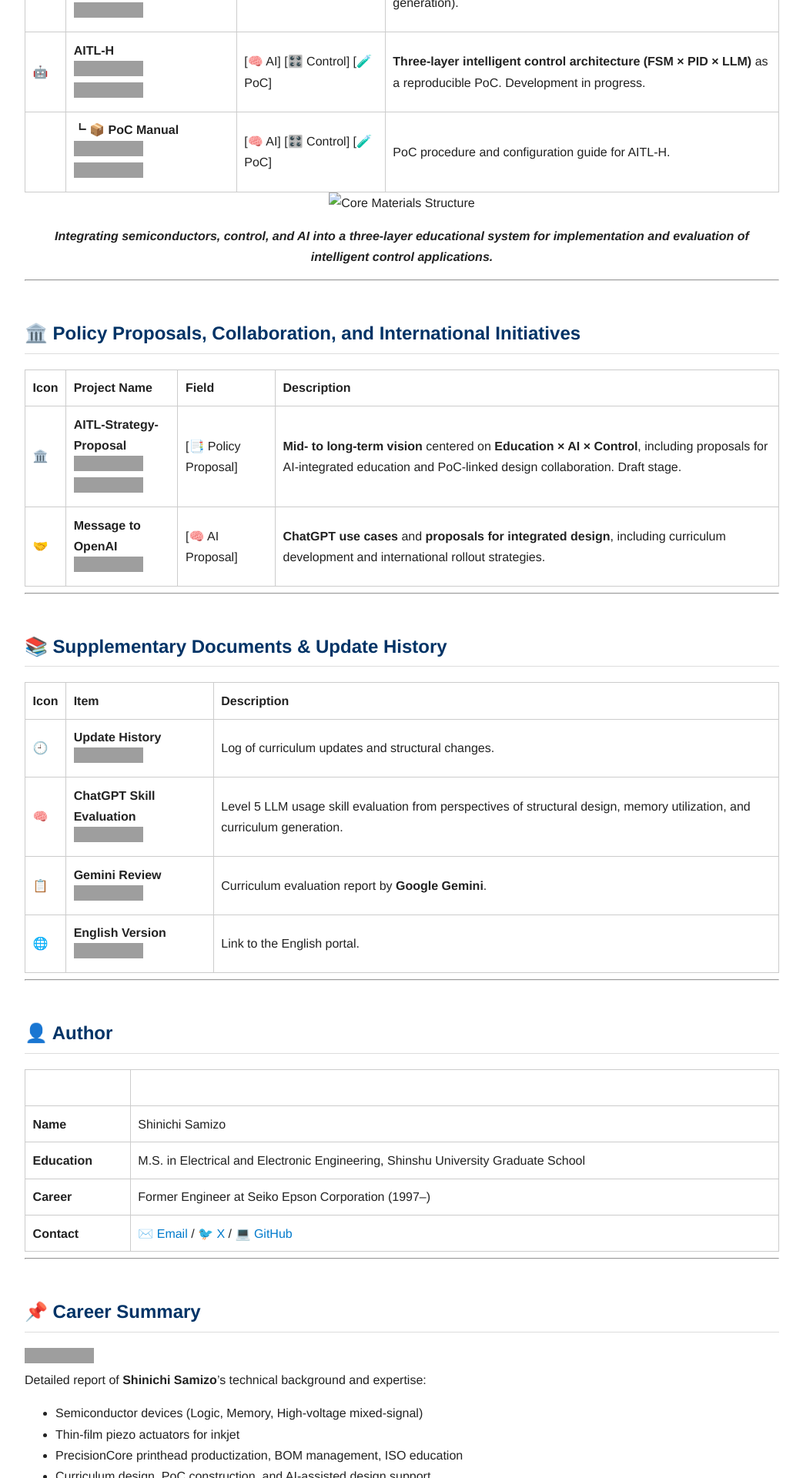
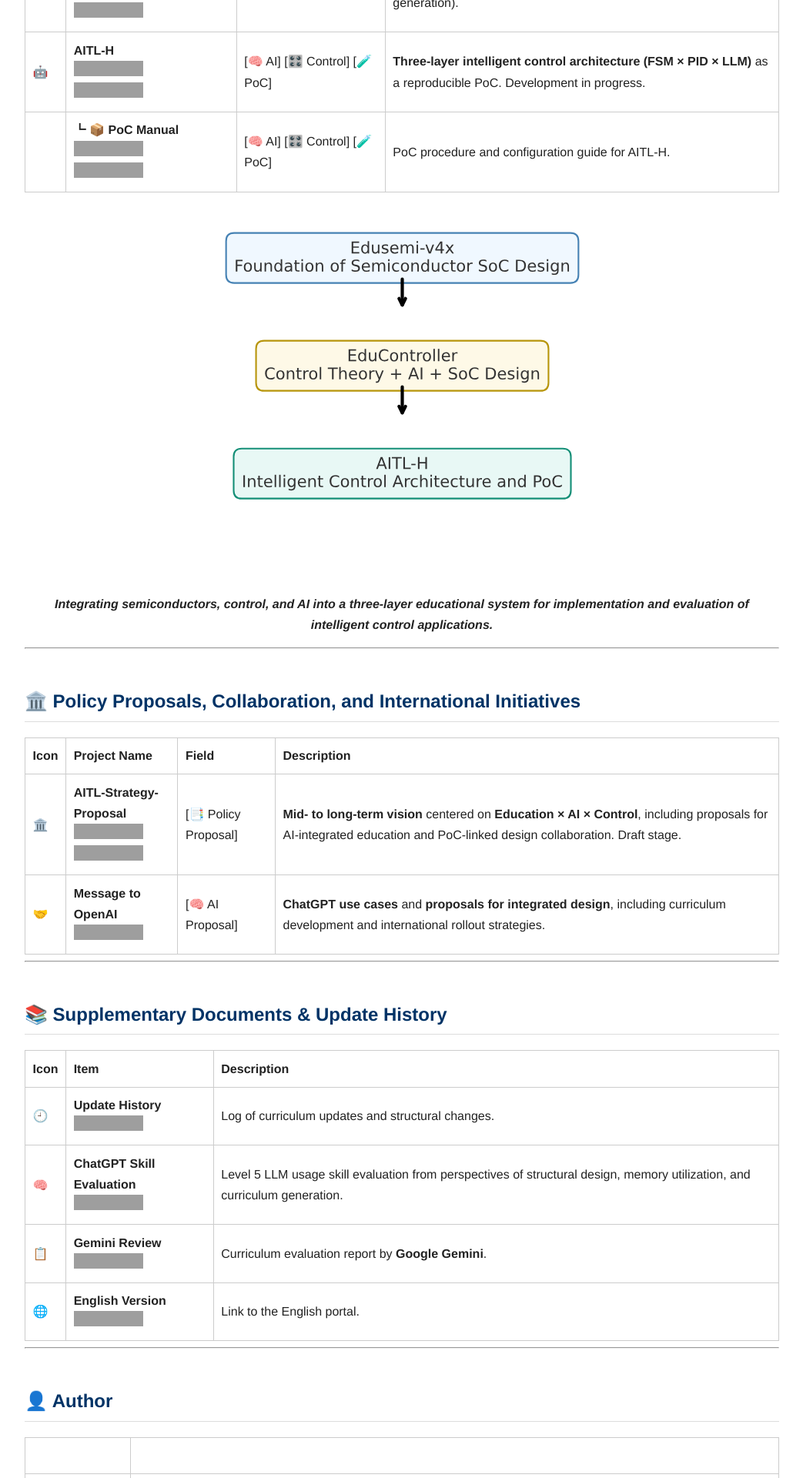
Before and after one commit to Samizo-AITL/Samizo-AITL.github.io, a Jekyll site: the page built from en/index.md, in a window 1280 px wide. Shown: the part 3395-5315 px from the top of the page at 77% size, without its empty margins (118-1161 px from the left). Built offline with Jekyll 4.4.1, drawn with Linux system fonts in a browser that asks for light colours; grey boxes are pictures that could not be loaded.

Commit message:
Update index.md

```diff
--- a/en/index.md
+++ b/en/index.md
@@ -84,7 +84,7 @@ This will make the English version a full one-to-one counterpart.
 |  | ┗ 📦 **PoC Manual**<br>[![🌐 View Site](https://img.shields.io/badge/View-Site-brightgreen?logo=github)](https://samizo-aitl.github.io/AITL-H/docs/en/)<br>[![💻 View Repo](https://img.shields.io/badge/View-Repo-blue?logo=github)](https://github.com/Samizo-AITL/AITL-H/tree/main/docs) | [🧠 AI] [🎛️ Control] [🧪 PoC] | PoC procedure and configuration guide for AITL-H. |
 
 <div align="center">
-  <img src="./images/core_materials_clean.svg" alt="Core Materials Structure" width="75%">
+  <img src="../images/core_materials_clean.svg" alt="Core Materials Structure" width="75%">
   <p><em><strong>
     Integrating semiconductors, control, and AI into a three-layer educational system for implementation and evaluation of intelligent control applications.
   </strong></em></p>
```
